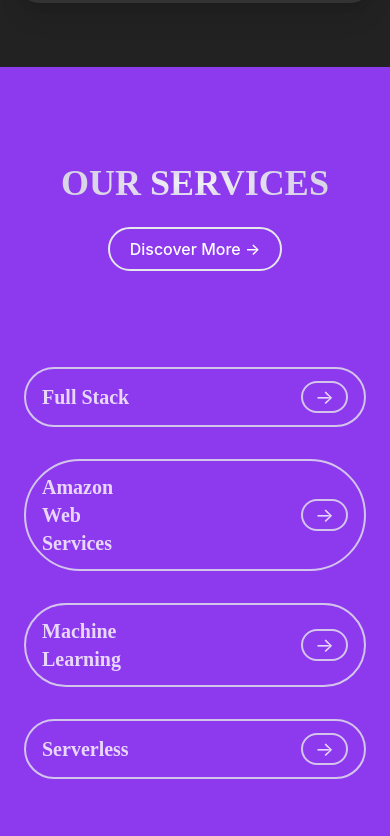
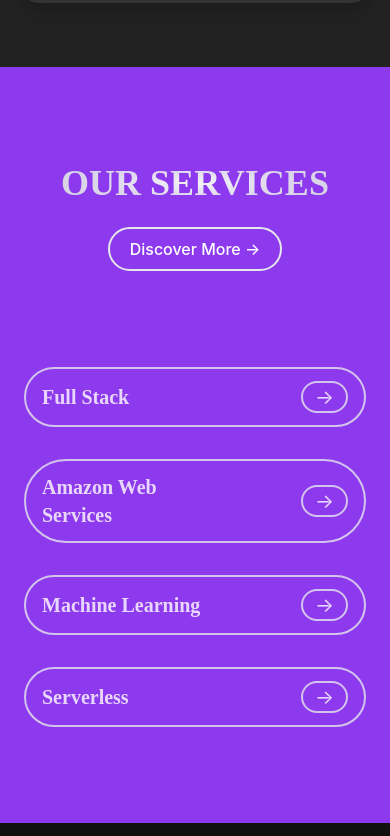
Before and after one commit to kultheco/kulthemedia-web, a React (Create React App) app: page / in a window 390 px wide. Shown: the part 1934-2770 px from the top of the page. Built offline with nearby package versions, Linux system fonts and the light colour scheme.

Commit message:
update ourservices

```diff
--- a/src/components/HomeComp/OurServices.jsx
+++ b/src/components/HomeComp/OurServices.jsx
@@ -37,7 +37,7 @@
         {Services.map((service, index) => (
           <a href={service.link} className="w-full md:w-4/5">
             <div className="flex justify-between space-x-12 text-xl md:text-3xl lg:text-7xl text-white opacity-80 hover:opacity-100 hover:bg-white hover:text-gray-900 transition-all duration-300 border-2 rounded-full items-center px-4 md:px-7 lg:px-12 py-3 md:py-5 lg:py-6">
-              <h1 className="mr-28 font-semibold" key={index}>
+              <h1 className="mr-10 lg:mr-28 font-semibold" key={index}>
                 {service.name}
               </h1>
               <p className="border-2 rounded-full px-3">&rarr;</p>
```
